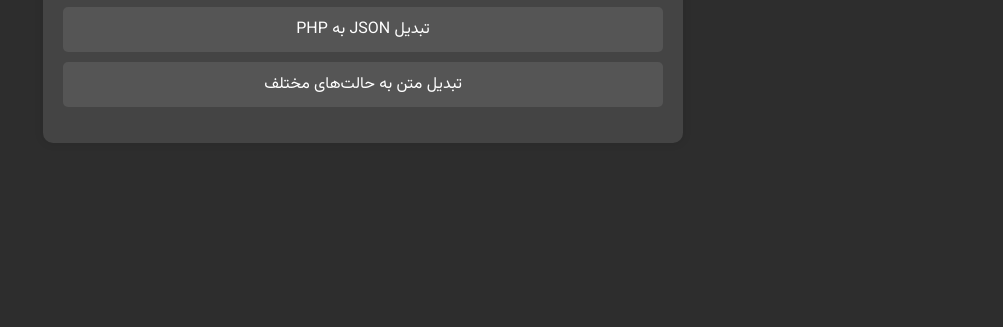
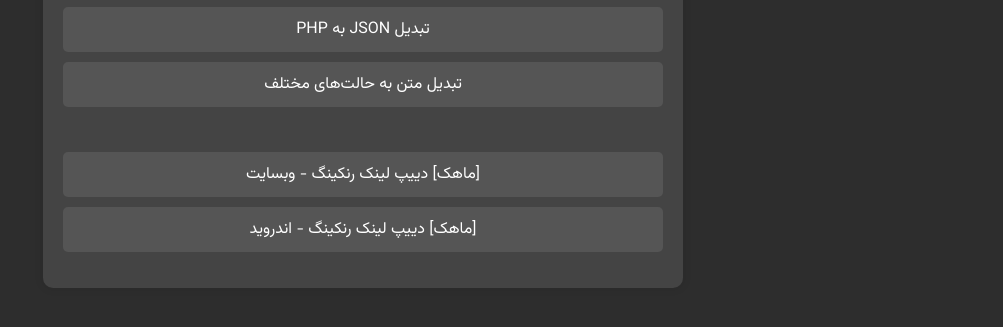
Before and after one commit to MeghdadFadaee/tools, a plain HTML site: page index.html in a window 1280 px wide. Shown: the part 189-516 px from the top of the page, without its empty margins (277-1280 px from the left). Drawn offline with Linux system fonts and the light colour scheme.

Commit message:
add mahak deep links

```diff
--- a/index.html
+++ b/index.html
@@ -102,6 +102,11 @@
         <li><a href="json-to-php">تبدیل JSON به PHP</a></li>
         <li><a href="case-converter">تبدیل متن به حالت‌های مختلف</a></li>
 
+        <li><br></li>
+
+        <li><a href="https://mahak.dplnk.ir/rankings/2">[ماهک] دییپ لینک رنکینگ - وبسایت</a></li>
+        <li><a href="mahak://rankings/2">[ماهک] دییپ لینک رنکینگ - اندروید</a></li>
+
         <!-- ابزارهای دیگر در اینجا اضافه شوند -->
     </ul>
 </div>
```
